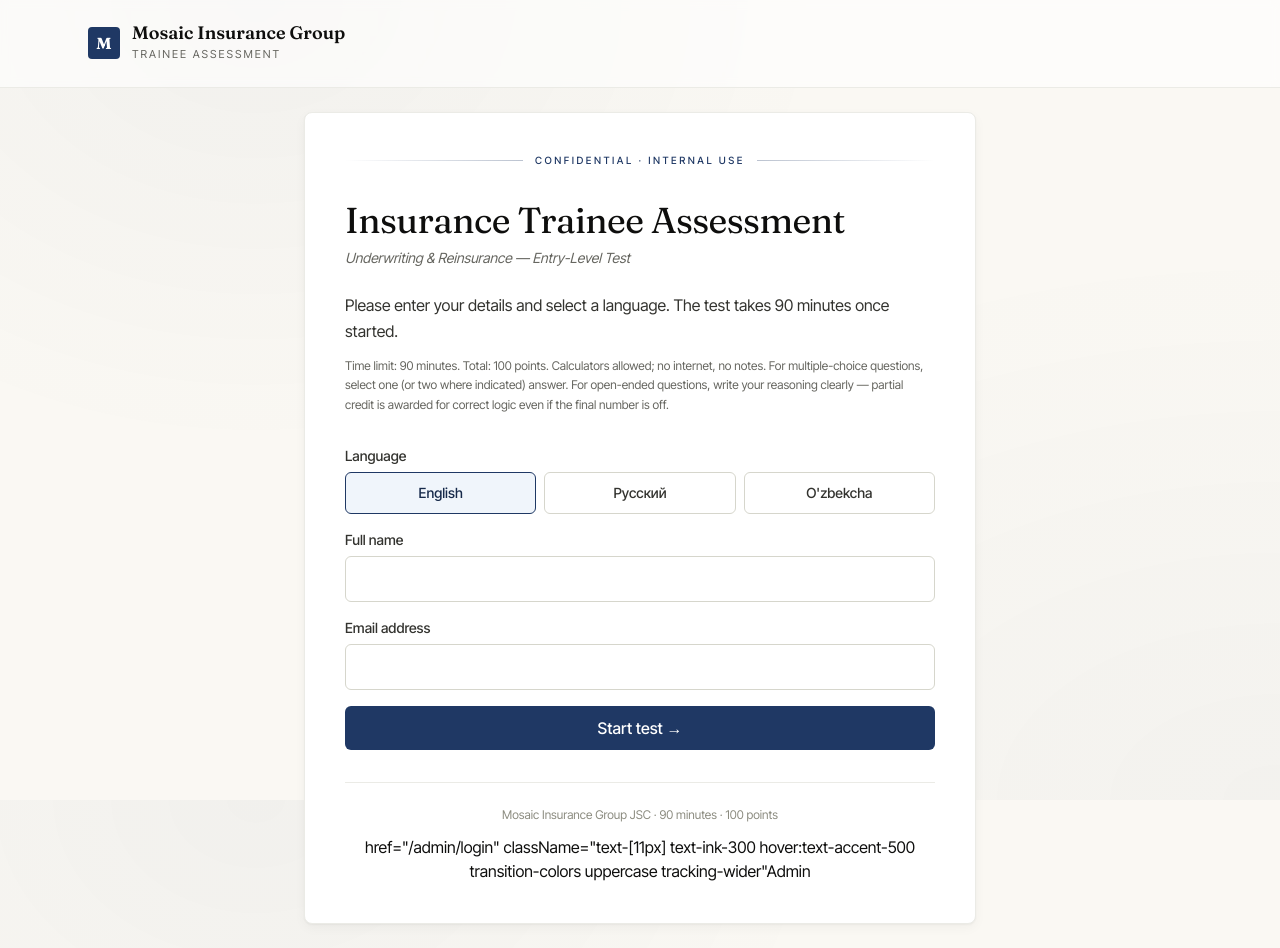
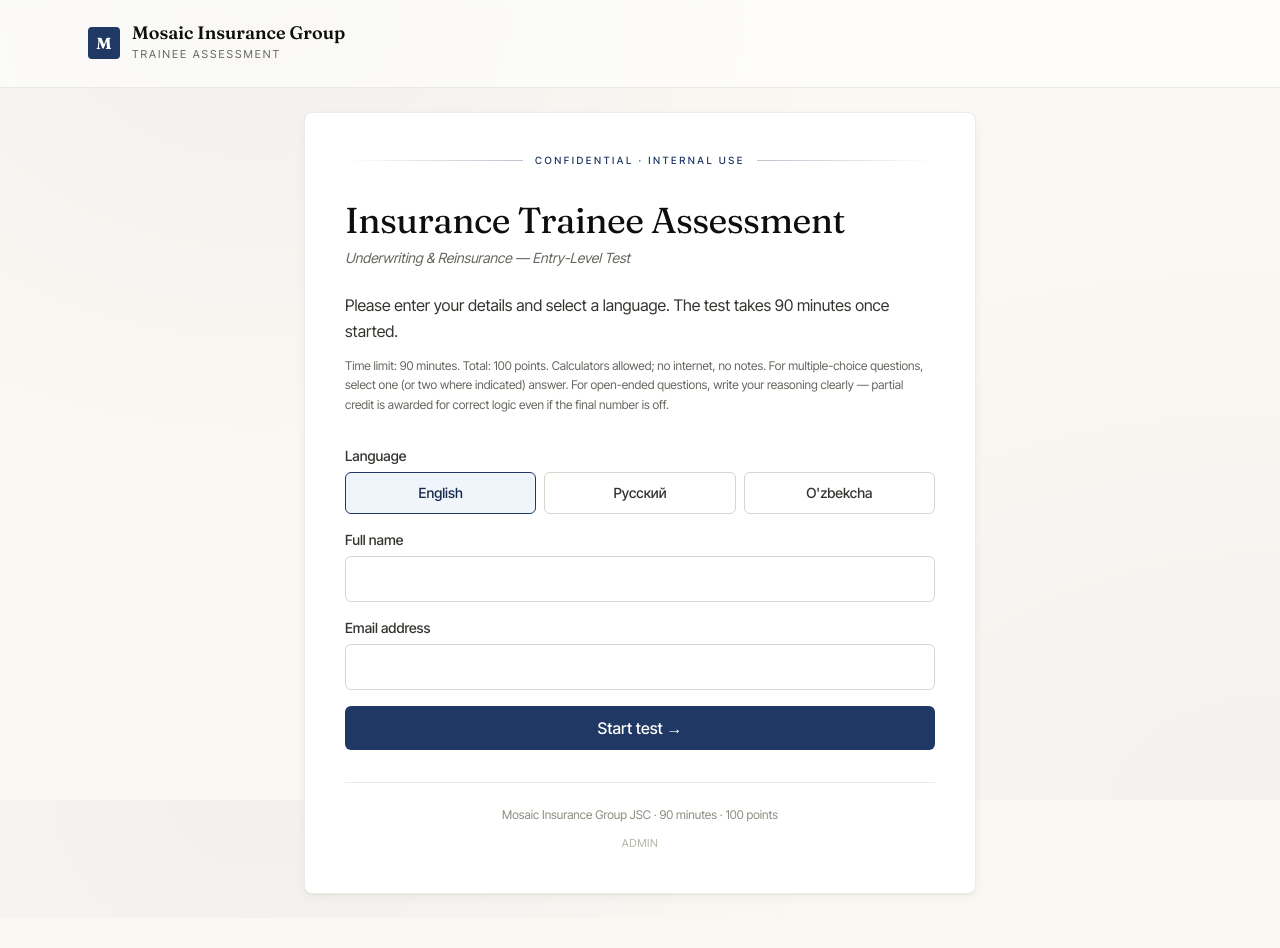
Before and after one commit to MamurS/mig-assessment, a React (Vite) app: page / in a window 1280 px wide. After the commit the page ends 918 px from the top, so only its background shows below. Built offline with nearby package versions, Linux system fonts and the light colour scheme; no server answers.

Commit message:
Use button instead of anchor for admin link

```diff
--- a/src/pages/LandingPage.tsx
+++ b/src/pages/LandingPage.tsx
@@ -16,7 +16,6 @@ export default function LandingPage() {
 
   async function handleStart() {
     setErr(null);
-
     if (!name.trim()) return setErr(t.ui.required);
     if (!isValidEmail(email)) return setErr(t.ui.invalid_email);
 
@@ -135,14 +134,13 @@ export default function LandingPage() {
             <p className="text-xs text-ink-400">
               {t.org} · {TEST_DURATION_MINUTES} minutes · 100 points
             </p>
-            <p className="mt-3">
-
-                href="/admin/login"
-                className="text-[11px] text-ink-300 hover:text-accent-500 transition-colors uppercase tracking-wider"
-              <a>
-                Admin
-              </a>
-            </p>
+            <button
+              type="button"
+              onClick={() => navigate('/admin/login')}
+              className="mt-3 text-[11px] text-ink-300 hover:text-accent-500 transition-colors uppercase tracking-wider bg-transparent border-0 cursor-pointer"
+            >
+              Admin
+            </button>
           </div>
         </div>
       </main>
```
